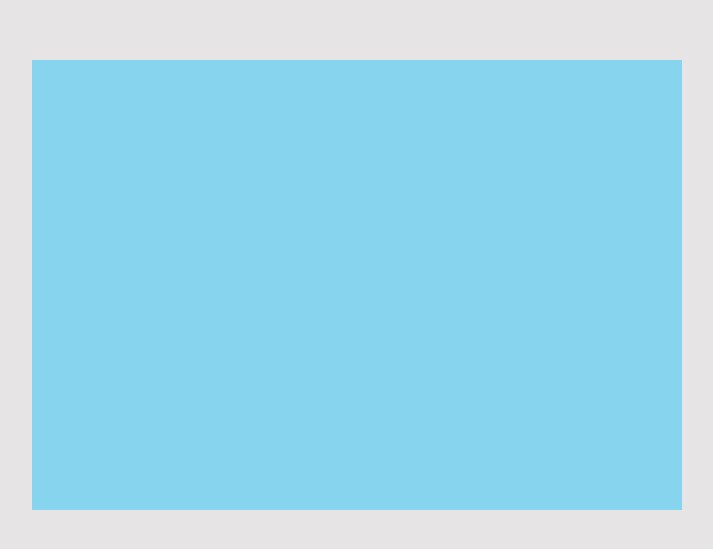
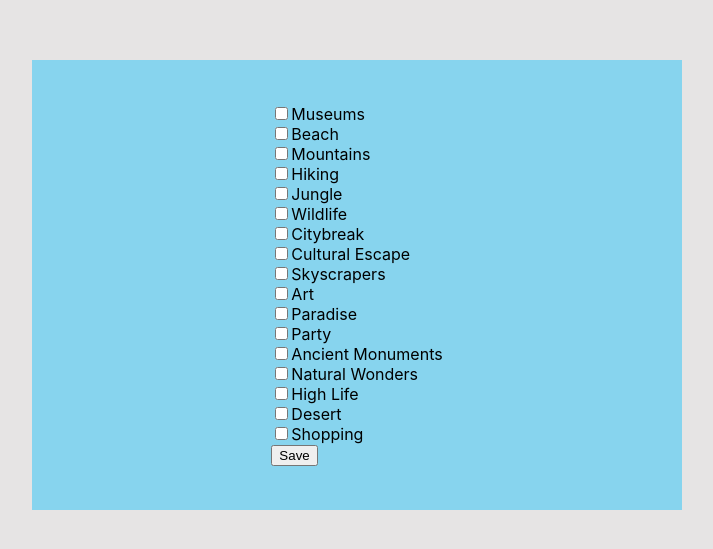
Before and after one commit to garethscott/Vacation-Detective-App-Front-End, a React (Create React App) app: page /questions in a window 1280 px wide. Shown: the part 115-664 px from the top of the page, without its empty margins (283-996 px from the left). Built offline with nearby package versions, Linux system fonts and the light colour scheme.

Commit message:
tickboxes added

```diff
--- a/src/App.js
+++ b/src/App.js
@@ -1,13 +1,12 @@
-import React from 'react';
-import { BrowserRouter, Route } from 'react-router-dom';
-import './App.css';
-import LandingPage from './components/LandingPage'
-import SignUpForm from './components/SignUpForm'
-
-
+import React from "react";
+import { BrowserRouter, Route } from "react-router-dom";
+import "./App.css";
+import LandingPage from "./components/LandingPage";
+import SignUpForm from "./components/SignUpForm";
+import Questions from "./components/Questions";
 
 class App extends React.Component {
-  state = {}
+  state = {};
   render() {
     return (
       <BrowserRouter>
@@ -15,6 +14,7 @@ class App extends React.Component {
           <div className="wrapper">
             <Route path="/home" component={LandingPage} />
             <Route path="/signup" component={SignUpForm} />
+            <Route path="/questions" component={Questions} />
           </div>
         </div>
       </BrowserRouter>
--- /dev/null
+++ b/src/components/Checkbox.js
@@ -0,0 +1,44 @@
+import React, { Component, PropTypes } from "react";
+
+class Checkbox extends Component {
+  state = {
+    isChecked: false,
+  };
+
+  toggleCheckboxChange = () => {
+    const { handleCheckboxChange, label } = this.props;
+
+    this.setState(({ isChecked }) => ({
+      isChecked: !isChecked,
+    }));
+
+    handleCheckboxChange(label);
+  };
+
+  render() {
+    const { label } = this.props;
+    const { isChecked } = this.state;
+
+    return (
+      <div className="checkbox">
+        <label>
+          <input
+            type="checkbox"
+            value={label}
+            checked={isChecked}
+            onChange={this.toggleCheckboxChange}
+          />
+
+          {label}
+        </label>
+      </div>
+    );
+  }
+}
+
+// Checkbox.propTypes = {
+//   label: PropTypes.string.isRequired,
+//   handleCheckboxChange: PropTypes.func.isRequired,
+// };
+
+export default Checkbox;
--- a/src/components/LandingPage.js
+++ b/src/components/LandingPage.js
@@ -1,21 +1,20 @@
-import React from 'react';
-import { Link } from 'react-router-dom'
-// import 'LandingPage.css';
+import React from "react";
+import { Link } from "react-router-dom";
 
 class LandingPage extends React.Component {
   state = {
-        email: '',
-        password: ''
-    }
+    email: "",
+    password: "",
+  };
 
   handleChange = (e) => {
     this.setState({
-            [e.target.name]: e.target.value
-        })
-    }
+      [e.target.name]: e.target.value,
+    });
+  };
   render() {
-        console.log(this.state.email)
-        console.log(this.state.password)
+    console.log(this.state.email);
+    console.log(this.state.password);
     return (
       <div className="signin-content-box">
         <h1>Welcome to Vacation Detective</h1>
@@ -23,12 +22,17 @@ class LandingPage extends React.Component {
           <h3>Email:</h3>
           <input type="text" name="email" onChange={this.handleChange} />
           <h3>Password:</h3>
-                    <input type="password" name="password" onChange={this.handleChange} /><br />
-                    <button className="submit-btn" type="submit">Submit</button>
-                    <Link to="/signup" ><h3>Sign up</h3></Link>
+          <input type="password" name="password" onChange={this.handleChange} />
+          <br />
+          <button className="submit-btn" type="submit">
+            Submit
+          </button>
+          <Link to="/signup">
+            <h3>Sign up</h3>
+          </Link>
         </form>
       </div>
-        )
+    );
   }
 }
 
--- /dev/null
+++ b/src/components/Questions.js
@@ -0,0 +1,74 @@
+import React, { Component } from "react";
+import Checkbox from "./Checkbox";
+
+const items = [
+  "Museums",
+  "Beach",
+  "Mountains",
+  "Hiking",
+  "Jungle",
+  "Wildlife",
+  "Citybreak",
+  "Cultural Escape",
+  "Skyscrapers",
+  "Art",
+  "Paradise",
+  "Party",
+  "Ancient Monuments",
+  "Natural Wonders",
+  "High Life",
+  "Desert",
+  "Shopping",
+];
+
+class Questions extends Component {
+  componentWillMount = () => {
+    this.selectedCheckboxes = new Set();
+  };
+
+  toggleCheckbox = (label) => {
+    if (this.selectedCheckboxes.has(label)) {
+      this.selectedCheckboxes.delete(label);
+    } else {
+      this.selectedCheckboxes.add(label);
+    }
+  };
+
+  handleFormSubmit = (formSubmitEvent) => {
+    formSubmitEvent.preventDefault();
+
+    for (const checkbox of this.selectedCheckboxes) {
+      console.log(checkbox, "is selected.");
+    }
+  };
+
+  createCheckbox = (label) => (
+    <Checkbox
+      label={label}
+      handleCheckboxChange={this.toggleCheckbox}
+      key={label}
+    />
+  );
+
+  createCheckboxes = () => items.map(this.createCheckbox);
+
+  render() {
+    return (
+      <div className="container">
+        <div className="row">
+          <div className="col-sm-12">
+            <form onSubmit={this.handleFormSubmit}>
+              {this.createCheckboxes()}
+
+              <button className="btn btn-default" type="submit">
+                Save
+              </button>
+            </form>
+          </div>
+        </div>
+      </div>
+    );
+  }
+}
+
+export default Questions;
```
Also changed, not shown: 1 other file (tests, documents, lock files or other folders). Lines whose indentation alone changed are shown as unchanged.
